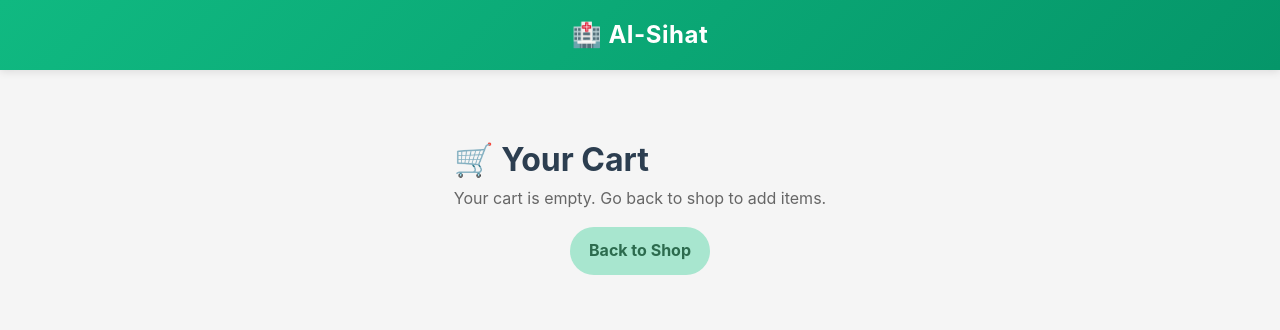
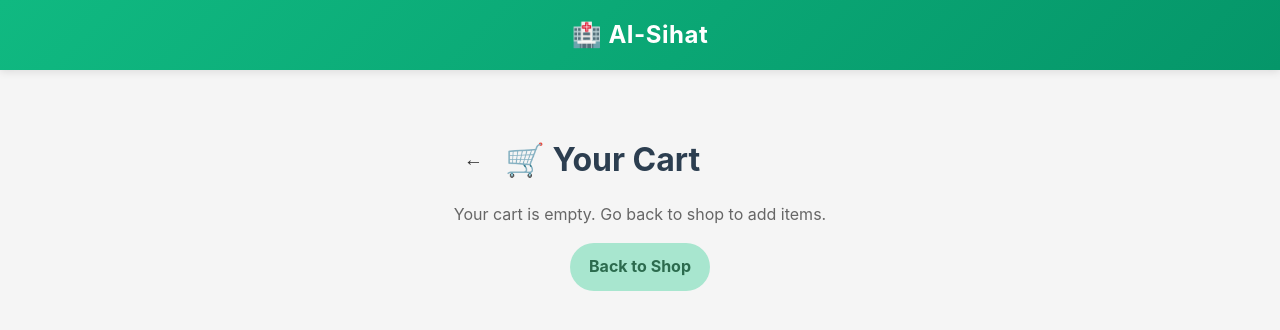
Before and after one commit to xw4561/AI-Sihat, a Vue app in the folder client/: page /cart in a window 1280 px wide. Shown: the top 330 px of the page. Built offline with nearby package versions, Linux system fonts and the light colour scheme.

Commit message:
modify design

```diff
--- a/client/src/views/Cart.vue
+++ b/client/src/views/Cart.vue
@@ -1,6 +1,11 @@
 <template>
   <div class="cart-page">
-    <h1>🛒 Your Cart</h1>
+    <div class="page-header">
+      <button class="btn-back" @click="goBack" title="Go back">
+        <span class="back-arrow">←</span>
+      </button>
+      <h1>🛒 Your Cart</h1>
+    </div>
 
     <div v-if="cart.items.length === 0" class="empty-cart">
       <p>Your cart is empty. Go back to shop to add items.</p>
@@ -32,10 +37,17 @@
 
 <script setup>
 import { useCartStore } from '../store/cart'
+import { useRouter } from 'vue-router'
+
 const cart = useCartStore()
+const router = useRouter()
 
 function removeItem(id) {
   cart.removeFromCart(id)
+}
+
+function goBack() {
+  router.back()
 }
 </script>
 
@@ -125,4 +137,26 @@ function removeItem(id) {
   background: #86d9b5;
   transform: translateY(-2px);
 }
+
+/* Header back button styles (kept small and consistent) */
+.page-header {
+  display: flex;
+  align-items: center;
+  gap: 0.75rem;
+  margin-bottom: 1rem;
+}
+.btn-back {
+  background: none;
+  border: 2px solid transparent;
+  cursor: pointer;
+  padding: 0.3rem 0.5rem;
+  display: flex;
+  align-items: center;
+  justify-content: center;
+  border-radius: 8px;
+  transition: all 0.2s ease;
+  flex-shrink: 0;
+}
+.btn-back:hover { transform: translateX(-2px); background-color: rgba(0,0,0,0.03); }
+.back-arrow { font-size: 1.2rem; color: #333; line-height: 1; font-weight: 600; }
 </style>
--- a/client/src/views/Checkout.vue
+++ b/client/src/views/Checkout.vue
@@ -1,6 +1,11 @@
 <template>
   <div class="checkout-container">
-    <h1>Checkout</h1>
+    <div class="page-header">
+      <button class="btn-back" @click="goBack" title="Go back">
+        <span class="back-arrow">←</span>
+      </button>
+      <h1>Checkout</h1>
+    </div>
     <div v-if="cart.items.length === 0" class="empty-cart">
       <p>Your cart is empty. Please add items to your cart before proceeding.</p>
       <router-link to="/checkout" class="cart-button">
@@ -84,6 +89,10 @@
 
   const cart = useCartStore()
   const router = useRouter()
+
+  function goBack() {
+    router.back()
+  }
 
   const customerName = ref('')
   const customerPhone = ref('')
@@ -248,4 +257,26 @@
   color: white;
   box-shadow: 0 4px 12px rgba(66, 185, 131, 0.4);
 }
+
+/* Header back button styles (kept small and consistent) */
+.page-header {
+  display: flex;
+  align-items: center;
+  gap: 0.75rem;
+  margin-bottom: 1rem;
+}
+.btn-back {
+  background: none;
+  border: 2px solid transparent;
+  cursor: pointer;
+  padding: 0.3rem 0.5rem;
+  display: flex;
+  align-items: center;
+  justify-content: center;
+  border-radius: 8px;
+  transition: all 0.2s ease;
+  flex-shrink: 0;
+}
+.btn-back:hover { transform: translateX(-2px); background-color: rgba(0,0,0,0.03); }
+.back-arrow { font-size: 1.2rem; color: #333; line-height: 1; font-weight: 600; }
 </style>
--- a/client/src/views/PharmacistOrders.vue
+++ b/client/src/views/PharmacistOrders.vue
@@ -1,6 +1,11 @@
 <template>
   <div class="pharmacist-orders">
-    <h2>Pending Orders</h2>
+    <div class="page-header">
+      <button class="btn-back" @click="goBack" title="Go back">
+        <span class="back-arrow">←</span>
+      </button>
+      <h2>Pending Orders</h2>
+    </div>
 
     <div v-if="isLoading" class="loading">
       <p>Loading orders...</p>
@@ -305,6 +310,7 @@
 
 <script setup>
 import { ref, onMounted, onUnmounted } from 'vue';
+import { useRouter } from 'vue-router'
 import axios from 'axios';
 
 const orders = ref([]);
@@ -315,6 +321,11 @@ const selectedOrder = ref(null);
 const medicines = ref([]);
 const medicineSlots = ref([]);
 const extraMedicines = ref([]);
+const router = useRouter()
+
+function goBack() {
+  router.back()
+}
 
 onMounted(async () => {
   await fetchOrders();
@@ -1379,4 +1390,32 @@ h2 {
 .btn-add-medicine:active {
   transform: scale(0.98);
 }
+
+/* Header back button styles (consistent with other pages) */
+.page-header {
+  display: flex;
+  align-items: center;
+  gap: 0.75rem;
+  margin-bottom: 1rem;
+}
+.btn-back {
+  background: none;
+  border: 2px solid transparent;
+  cursor: pointer;
+  padding: 0.3rem 0.5rem;
+  display: flex;
+  align-items: center;
+  justify-content: center;
+  border-radius: 8px;
+  transition: all 0.2s ease;
+  flex-shrink: 0;
+}
+.btn-back:hover { transform: translateX(-2px); background-color: rgba(0,0,0,0.03); }
+.back-arrow { font-size: 1.2rem; color: #333; line-height: 1; font-weight: 600; }
+/* Make the header title centered while leaving the back button at left */
+.page-header h2 {
+  flex: 1 1 auto;
+  text-align: center;
+  margin: 0;
+}
 </style>
```
